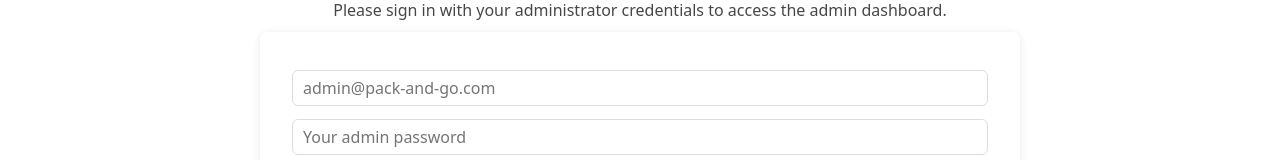
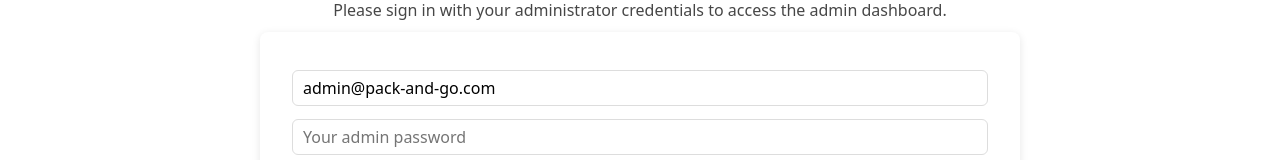
Before and after one commit to jili0/pack-and-go, a Next.js app: page /admin/login in a window 1280 px wide. Shown: the part 174-334 px from the top of the page. Built offline with nearby package versions, Linux system fonts and the light colour scheme; no server answers.

Commit message:
add default admin email-addresse

```diff
--- a/src/app/admin/login/page.jsx
+++ b/src/app/admin/login/page.jsx
@@ -35,6 +35,8 @@ const AdminLoginPage = () => {
       secondaryButtonHref="/"
       onSubmit={handleAdminLogin}
       adminMode={true}
+      defaultEmail="admin@pack-and-go.com"
+      defaultPassword=""
     />
   );
 };
```
